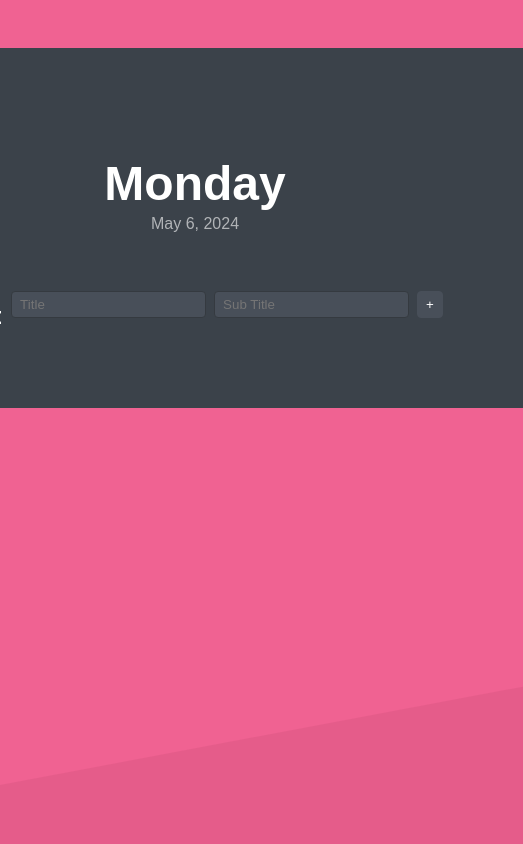
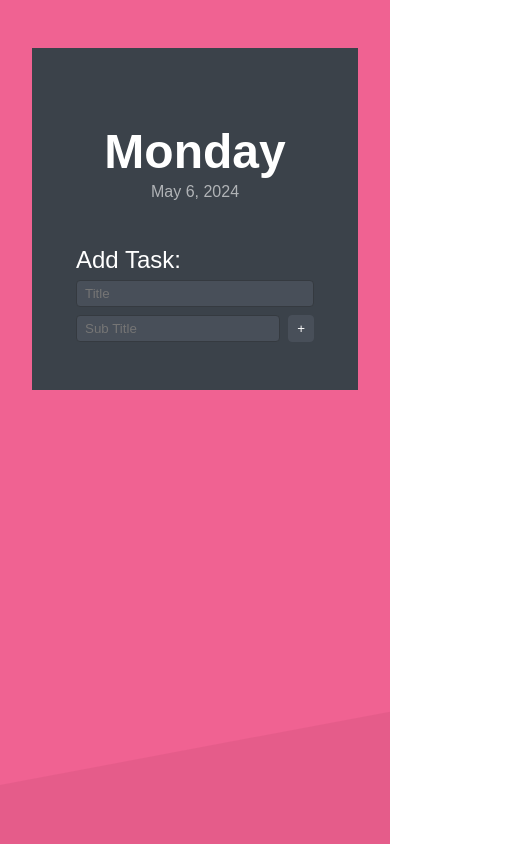
Before and after one commit to LilSecret/todo-list, a React (Vite) app: page / in a window 390 px wide. Shown: the whole page, 523 px wide, since content can reach past the window. Built offline with nearby package versions, Linux system fonts and the light colour scheme.

Commit message:
fix: make form elements responsive

```diff
--- a/src/components/FormInput/form-input.css
+++ b/src/components/FormInput/form-input.css
@@ -1,6 +1,7 @@
 .form-input {
   color: inherit;
   display: inline-flex;
+  flex: 1;
   border-radius: 4px;
   padding: var(--form-input-padding);
 
--- a/src/css/App.css
+++ b/src/css/App.css
@@ -85,11 +85,12 @@ hr {
   --form-input-padding: 5px 8px;
   font-size: 1.5rem;
   color: inherit;
-  display: grid;
-  grid-template-columns: auto 1fr 1fr auto;
-  margin-block: 1rem;
+  display: flex;
+  position: relative;
+  flex-wrap: wrap;
   align-items: center;
   gap: 8px;
+  margin-block: 1rem;
 }
 
 .content-header {
@@ -112,3 +113,9 @@ hr {
 .spacer:has(+ .list-items:empty) {
   display: none;
 }
+
+@media (max-width: 500px) {
+  .content-container {
+    padding: 2rem 2.75rem;
+  }
+}
```
